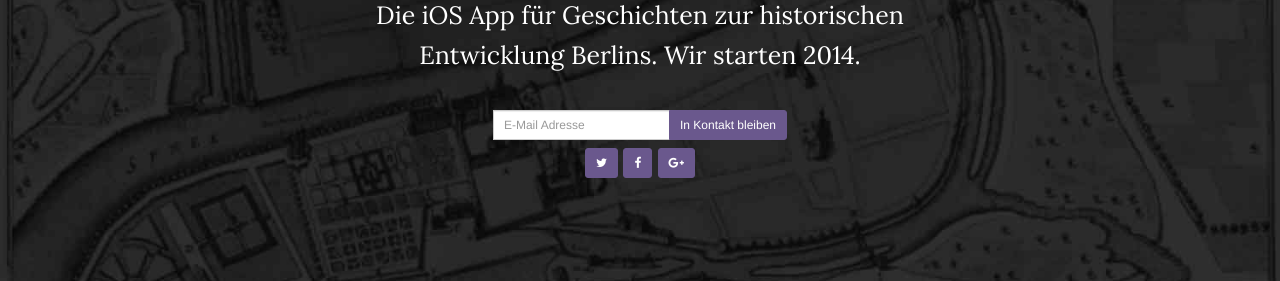
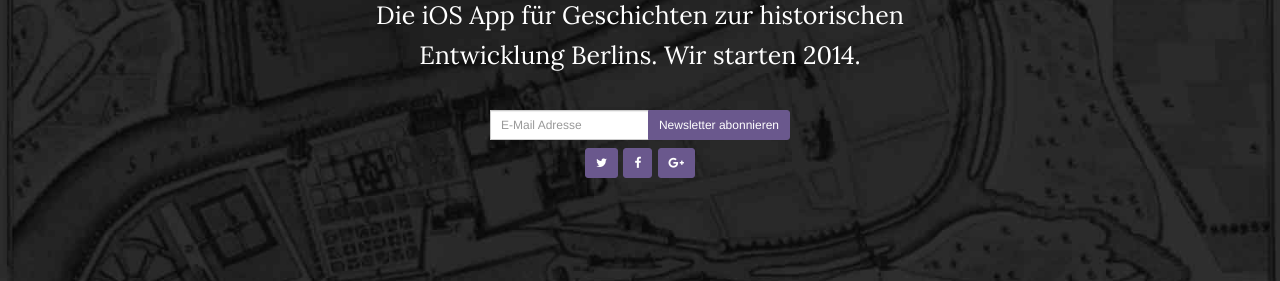
Before and after one commit to Alt-Berlin/altberlin-web, a Jekyll site: the page built from index.html, in a window 1280 px wide. Shown: the part 431-712 px from the top of the page. Built offline with Jekyll 4.4.1, drawn with Linux system fonts in a browser that asks for light colours; nearby versions of some CDN libraries; some web fonts are replaced; Markdown is read by kramdown in place of the engine named in the settings.

Commit message:
Update index.html

```diff
--- a/index.html
+++ b/index.html
@@ -84,7 +84,7 @@
   							  		<label class="sr-only" for="mce-EMAIL">E-Mail Adresse</label>
 									<input type="email" class="form-control input-sm" id="mce-EMAIL" name="EMAIL" placeholder="E-Mail Adresse" required="required" />
 									<span class="input-group-btn">
-										<button type="submit" class="btn btn-primary btn-sm" id="mc-embedded-subscribe" name="subscribe">In Kontakt bleiben</button>
+										<button type="submit" class="btn btn-primary btn-sm" id="mc-embedded-subscribe" name="subscribe">Newsletter abonnieren</button>
 									</span>
 								</div>
 						  	</div>
```
